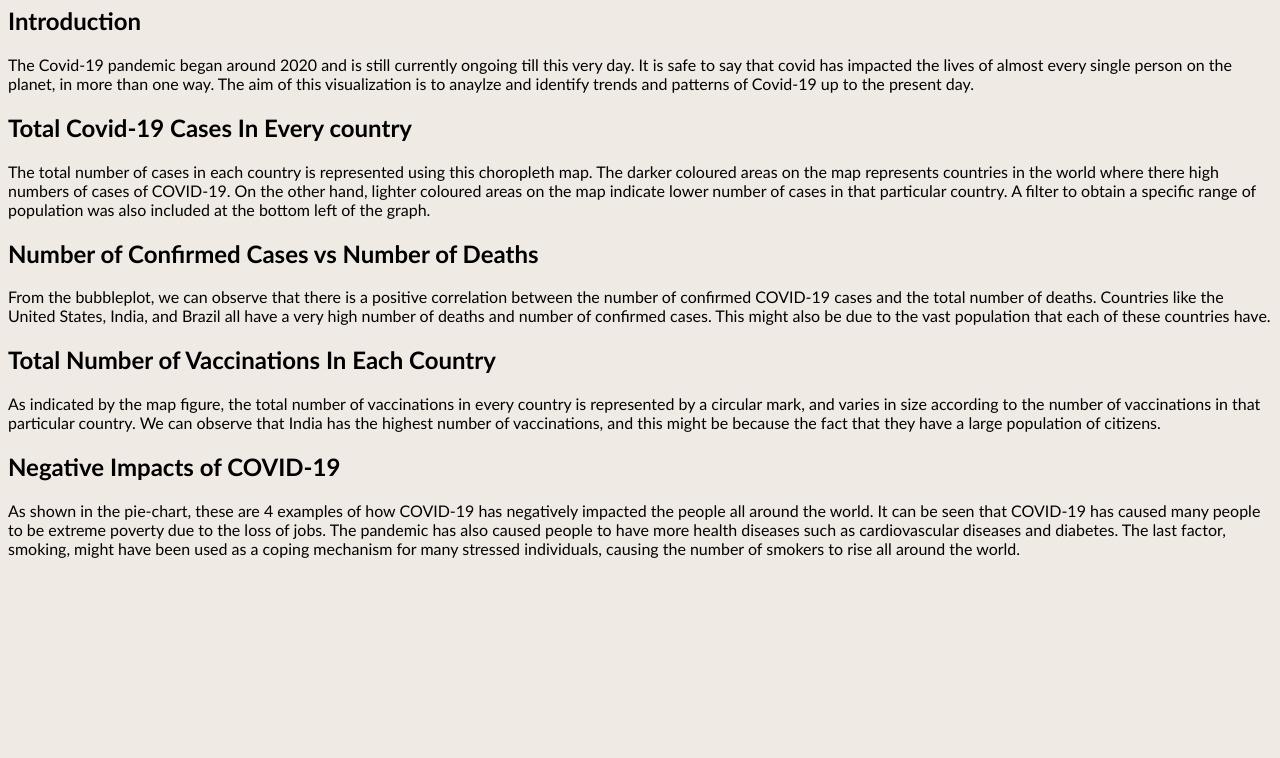
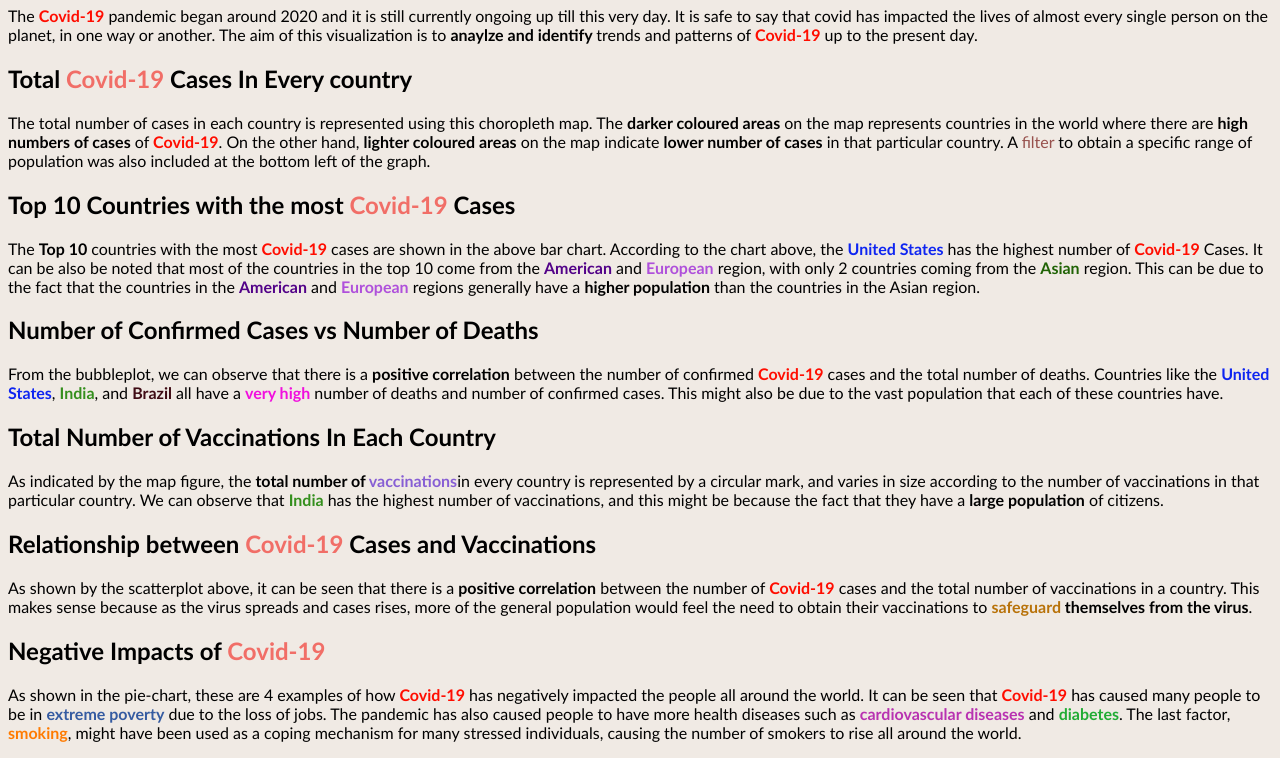
Before and after one commit to kaishengmar/FIT3179-A2, a plain HTML site: page index.html in a window 1280 px wide. Shown: the part 76-834 px from the top of the page. Before the commit the page ends 800 px from the top, so only its background shows below. Drawn offline with Linux system fonts and the light colour scheme; files that its build step writes are made by us from their sources; a script that the page names is missing.

Commit message:
Update index.html

```diff
--- a/index.html
+++ b/index.html
@@ -12,62 +12,84 @@
 
   <body>
     <div class="page">
-      <h1>Global COVID-19 Analysis</h1>
-      <div class="content">
-        <h2>Introduction</h2>
-        <p>
-          The Covid-19 pandemic began around 2020 and is still currently ongoing
-          till this very day. It is safe to say that covid has impacted the lives
-          of almost every single person on the planet, in more than one way. The
-          aim of this visualization is to anaylze and identify trends and patterns
-          of Covid-19 up to the present day.
+      <h1>Global Analysis of <span style="color: #f16e67">COVID-19</span></h1>
+      <div class="description">
+        <p style="margin: 0px">
+          The <strong><span style="color: #ff0d00">Covid-19</span></strong> pandemic began around 2020
+          and it is still currently ongoing up till this very day. It is safe to say that
+          covid has impacted the lives of almost every single person on the planet, in
+          one way or another. The aim of this visualization is to <strong>anaylze and identify
+          </strong> trends and patterns of <strong><span style="color: #ff0d00">Covid-19</span></strong> up
+          to the present day.
         </p>
       </div>
       <div class="description">
         <div class="section">
-          <h2>Total Covid-19 Cases In Every country</h2>
-          <div class="vis-container" id="vis1"></div>
+          <h2>Total <span style="color: #f16e67">Covid-19</span> Cases In Every country</h2>
+          <div class="visualization" id="vis1"></div>
           <p>
             The total number of cases in each country is represented using this
-            choropleth map. The darker coloured areas on the map represents countries
-            in the world where there high numbers of cases of COVID-19. On the other
-            hand, lighter coloured areas on the map indicate lower number of cases
-            in that particular country. A filter to obtain a specific range of
-            population was also included at the bottom left of the graph.
+            choropleth map. The <strong>darker coloured areas</strong> on the map represents countries
+            in the world where there are <strong>high numbers of cases</strong> of <strong><span style="color: #ff0d00">Covid-19</span></strong>.
+            On the other hand, <strong>lighter coloured areas</strong> on the map indicate <strong>lower number of cases</strong>
+            in that particular country. A <span style="color: #97514d">filter</span> to obtain a specific range of population was also
+            included at the bottom left of the graph.
+          </p>
+        </div>
+        <div class="section">
+          <h2>Top 10 Countries with the most <span style="color: #f16e67">Covid-19</span> Cases</h2>
+          <div class="visualization" id="vis2"></div>
+          <p>
+            The <strong>Top 10</strong> countries with the most <strong><span style="color: #ff0d00">Covid-19</span></strong> cases are shown in the above
+            bar chart. According to the chart above, the <strong><span style="color: #0e25f1">United States</span></strong> has the highest
+            number of <strong><span style="color: #ff0d00">Covid-19</span></strong> Cases. It can be also be noted that most of the countries
+            in the top 10 come from the <strong><span style="color: #520288">American</span></strong> and <strong><span style="color: #af50db">European</span></strong> region, with only 2
+            countries coming from the <strong><span style="color: #206305">Asian</span></strong> region. This can be due to the fact that
+            the countries in the <strong><span style="color: #520288">American</span></strong> and <strong><span style="color: #af50db">European</span></strong> regions generally have a <strong>higher population</strong> than the countries in the Asian region.
           </p>
         </div>
         <div class="section">
           <h2>Number of Confirmed Cases vs Number of Deaths</h2>
-          <div class="vis-container" id="vis2"></div>
+          <div class="visualization" id="vis3"></div>
           <p>
-            From the bubbleplot, we can observe that there is a positive correlation
-            between the number of confirmed COVID-19 cases and the total number
-            of deaths. Countries like the United States, India, and Brazil all have
-            a very high number of deaths and number of confirmed cases. This might
-            also be due to the vast population that each of these countries have.
+            From the bubbleplot, we can observe that there is a <strong>positive correlation</strong>
+            between the number of confirmed <strong><span style="color: #ff0d00">Covid-19</span></strong> cases and the total number
+            of deaths. Countries like the <strong><span style="color: #0e25f1">United States</span></strong>, <strong><span style="color: #348f1d">India</span></strong>, and <strong><span style="color: #3f0b14">Brazil</span></strong> all have
+            a <strong><span style="color: #f10ede">very high</span></strong> number of deaths and number of confirmed cases. This might also be due to the vast population that each of these countries have.
           </p>
         </div>
         <div class="section">
           <h2>Total Number of Vaccinations In Each Country</h2>
-          <div class="vis-container" id="vis3"></div>
+          <div class="visualization" id="vis4"></div>
           <p>
-            As indicated by the map figure, the total number of vaccinations in every
+            As indicated by the map figure, the <strong>total number of <span style="color: #875ed4">vaccinations</span></strong>in every
             country is represented by a circular mark, and varies in size according
             to the number of vaccinations in that particular country. We can observe
-            that India has the highest number of vaccinations, and this might be
-            because the fact that they have a large population of citizens.
+            that <strong><span style="color: #348f1d">India</span></strong> has the highest number of vaccinations, and this might be
+            because the fact that they have a <strong>large population</strong> of citizens.
           </p>
         </div>
         <div class="section">
-          <h2>Negative Impacts of COVID-19</h2>
-          <div class="vis-container" id="vis4"></div>
+          <h2>Relationship between <span style="color: #f16e67">Covid-19</span> Cases and Vaccinations</h2>
+          <div class="visualization" id="vis5"></div>
           <p>
-            As shown in the pie-chart, these are 4 examples of how COVID-19 has
+            As shown by the scatterplot above, it can be seen that there is a <strong>positive correlation</strong> between the number
+            of <strong><span style="color: #ff0d00">Covid-19</span></strong> cases and the total number of
+            vaccinations in a country. This makes sense because as the virus spreads
+            and cases rises, more of the general population would feel the need to
+            obtain their vaccinations to <strong><span style="color: #b87209">safeguard</span> themselves from the virus</strong>.
+          </p>
+        </div>
+        <div class="section">
+          <h2>Negative Impacts of <span style="color: #f16e67">Covid-19</span></h2>
+          <div class="visualization" id="vis6"></div>
+          <p>
+            As shown in the pie-chart, these are 4 examples of how <strong><span style="color: #ff0d00">Covid-19</span></strong> has
             negatively impacted the people all around the world. It can be seen that
-            COVID-19 has caused many people to be extreme poverty due to the loss of
-            jobs. The pandemic has also caused people to have more health diseases
-            such as cardiovascular diseases and diabetes. The last factor, smoking,
-            might have been used as a coping mechanism for many stressed individuals,
+            <strong><span style="color: #ff0d00">Covid-19</span></strong> has caused many people to be in <strong><span style="color: #355ba1">extreme poverty</span></strong>
+            due to the loss of jobs. The pandemic has also caused people to have more health diseases
+            such as <strong><span style="color: #b832b1">cardiovascular diseases</span></strong> and <strong><span style="color: #21ac34">diabetes</span></strong>.
+            The last factor, <strong><span style="color: #ff7b00">smoking</span></strong>, might have been used as a coping mechanism for many stressed individuals,
             causing the number of smokers to rise all around the world.
           </p>
         </div>
@@ -76,23 +98,31 @@
   </body>
 </html>
 <script>
-    var choroplethVis = "./js/choropleth.vl.json";
-    var bubbleVis = "./js/bubbleplot.vl.json";
-    var mapVis = "./js/map.vl.json";
-    var pieVis = "./js/piechart.vl.json";
+    var choroplethVis = "./choropleth.vl.json";
+    var barVis = "./barchart.vl.json";
+    var bubbleVis = "./bubbleplot.vl.json";
+    var mapVis = "./map.vl.json";
+    var scatterVis = "./scatterplot.vl.json"
+    var pieVis = "./piechart.vl.json";
 
 
 
     vegaEmbed('#vis1', choroplethVis, {"actions": false}).then(function(result) {
     }).catch(console.error);
 
-     vegaEmbed('#vis2', bubbleVis, {"actions": false}).then(function(result) {
+    vegaEmbed('#vis2', barVis, {"actions": false}).then(function(result) {
     }).catch(console.error);
 
-    vegaEmbed('#vis3', mapVis, {"actions": false}).then(function(result) {
+     vegaEmbed('#vis3', bubbleVis, {"actions": false}).then(function(result) {
     }).catch(console.error);
 
-    vegaEmbed('#vis4', pieVis, {"actions": false}).then(function(result) {
+    vegaEmbed('#vis4', mapVis, {"actions": false}).then(function(result) {
+    }).catch(console.error);
+
+    vegaEmbed('#vis5', scatterVis, {"actions": false}).then(function(result) {
+    }).catch(console.error);
+
+    vegaEmbed('#vis6', pieVis, {"actions": false}).then(function(result) {
     }).catch(console.error);
 
 </script>
```
